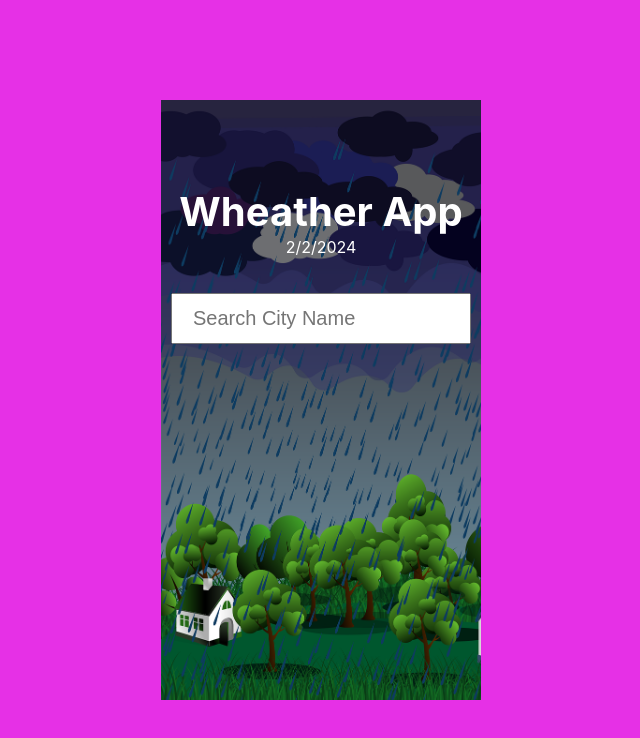
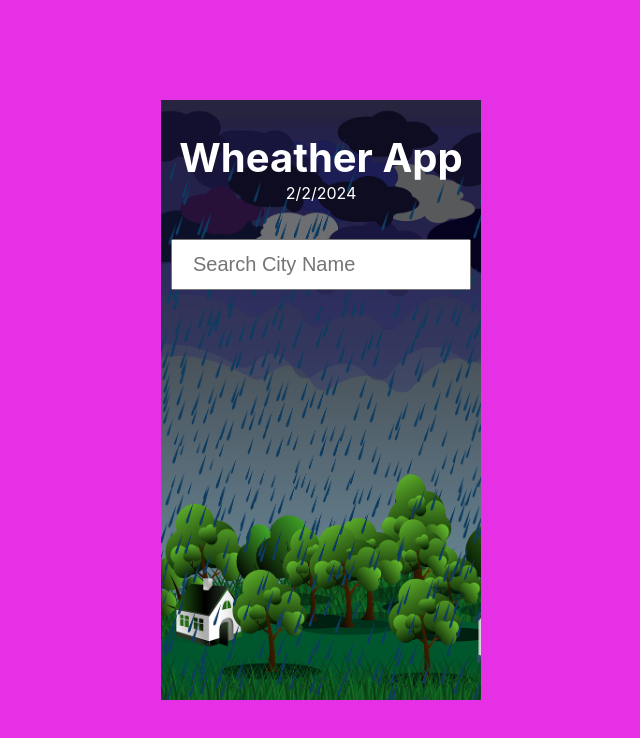
Before and after one commit to abdulkerimmm/Weather-App, a React (Create React App) app: page / in a window 1280 px wide. Shown: the top 738 px of the page, without its empty margins (319-959 px from the left). Built offline with nearby package versions, Linux system fonts and the light colour scheme.

Commit message:
fixed rersponsive problemmn

```diff
--- a/src/components/weather.css
+++ b/src/components/weather.css
@@ -13,7 +13,7 @@
   justify-content: center;
   align-items: center;
   position: relative;
-  top: 10%;
+  top: 1%;
 }
 .mainHead {
   font-size: 40px;
```
